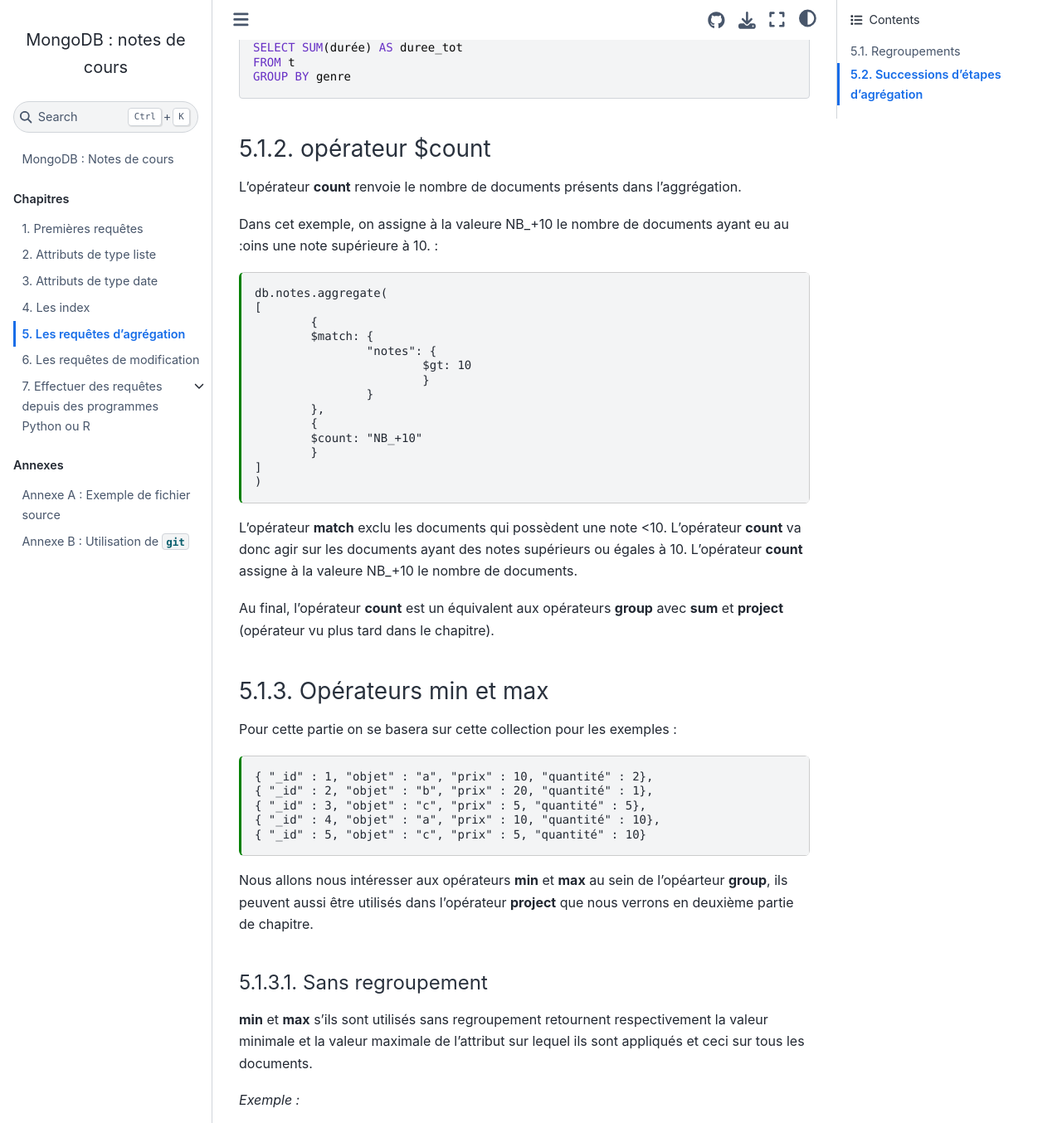
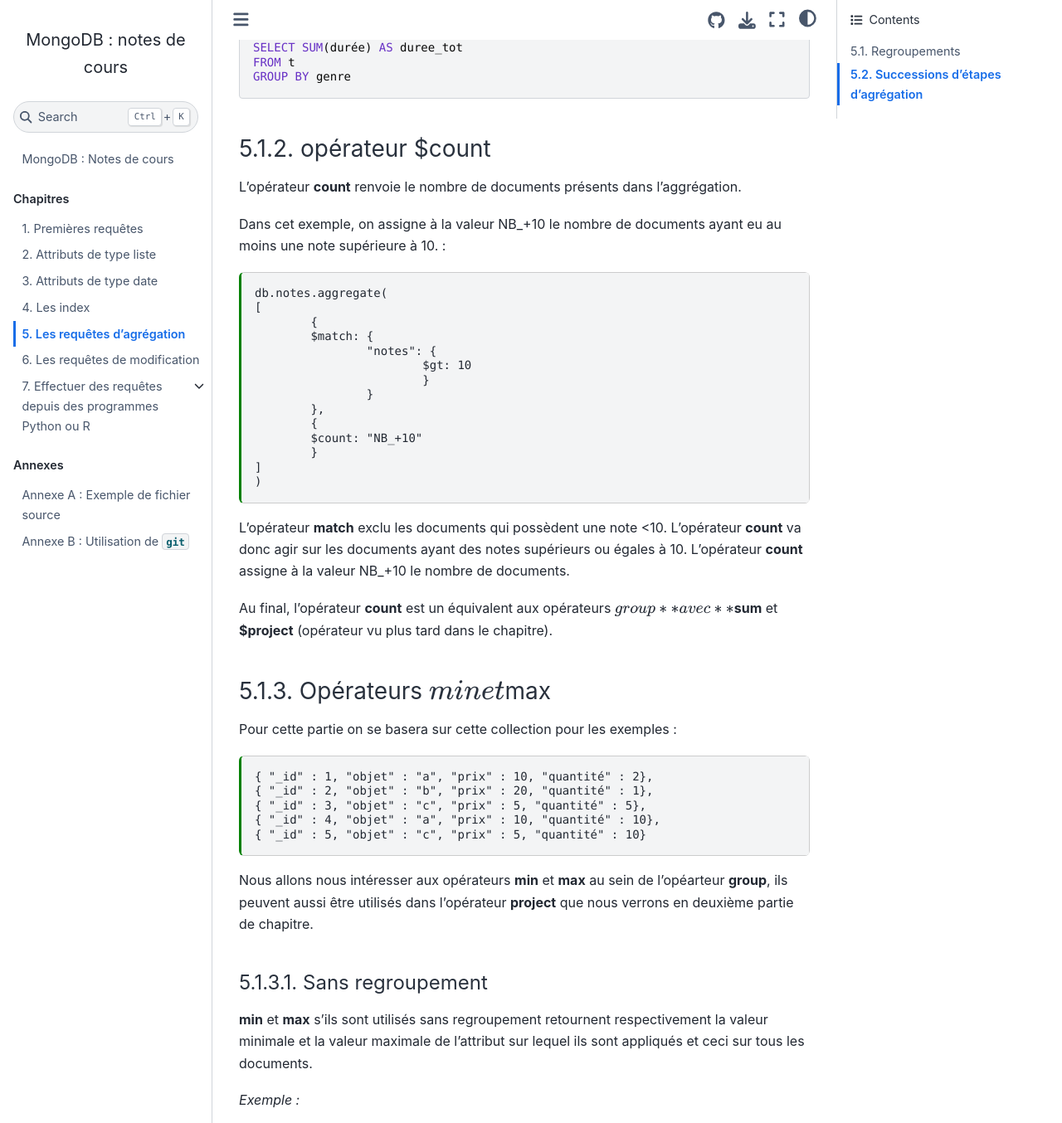
Before and after one commit to rtavenar/mongo_book, a Jupyter Book: the page built from content/05_agreg.md, in a window 1280 px wide and 1400 px high, scrolled down 3719 px, cut to the strip 0-1354 px from the top of the window. Shown: the whole strip at 83% size. Built offline with Jupyter Book 1.0.4 settings and Sphinx 7.4.7 and the Sphinx Book theme 1.1.4, drawn with Linux system fonts in a browser that asks for light colours.

Commit message:
Update 05_agreg.md

````diff
--- a/content/05_agreg.md
+++ b/content/05_agreg.md
@@ -181,7 +181,7 @@
 
 L'opérateur **count** renvoie le nombre de documents présents dans l'aggrégation.
 
-Dans cet exemple, on assigne à la valeure NB_+10 le nombre de documents ayant eu au :oins une note supérieure à 10. :
+Dans cet exemple, on assigne à la valeur NB_+10 le nombre de documents ayant eu au moins une note supérieure à 10. :
 
 ```{code-cell}
 db.notes.aggregate(
@@ -202,11 +202,11 @@
 
 L'opérateur **match** exclu les documents qui possèdent une note <10.
 L'opérateur **count** va donc agir sur les documents ayant des notes supérieurs ou égales à 10.
-L'opérateur **count** assigne à la valeure NB_+10 le nombre de documents.
+L'opérateur **count** assigne à la valeur NB_+10 le nombre de documents.
 
-Au final, l'opérateur **count** est un équivalent aux opérateurs **group** avec **sum** et **project** (opérateur vu plus tard dans le chapitre).
+Au final, l'opérateur **count** est un équivalent aux opérateurs **$group** avec **$sum** et **$project** (opérateur vu plus tard dans le chapitre).
 
-### Opérateurs min et max
+### Opérateurs $min et $max
 
 Pour cette partie on se basera sur cette collection pour les exemples :
 
````
